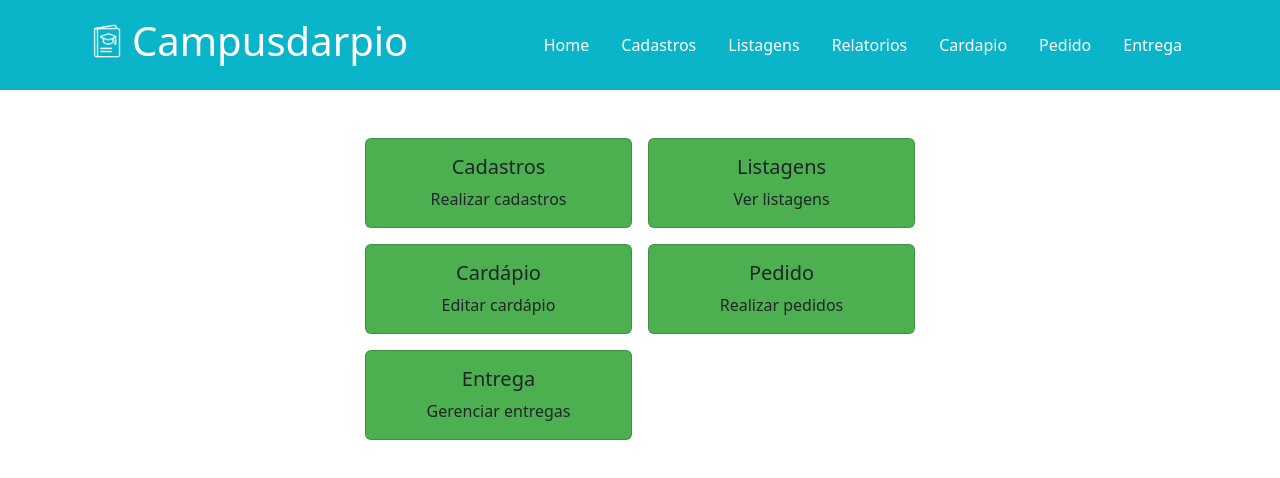
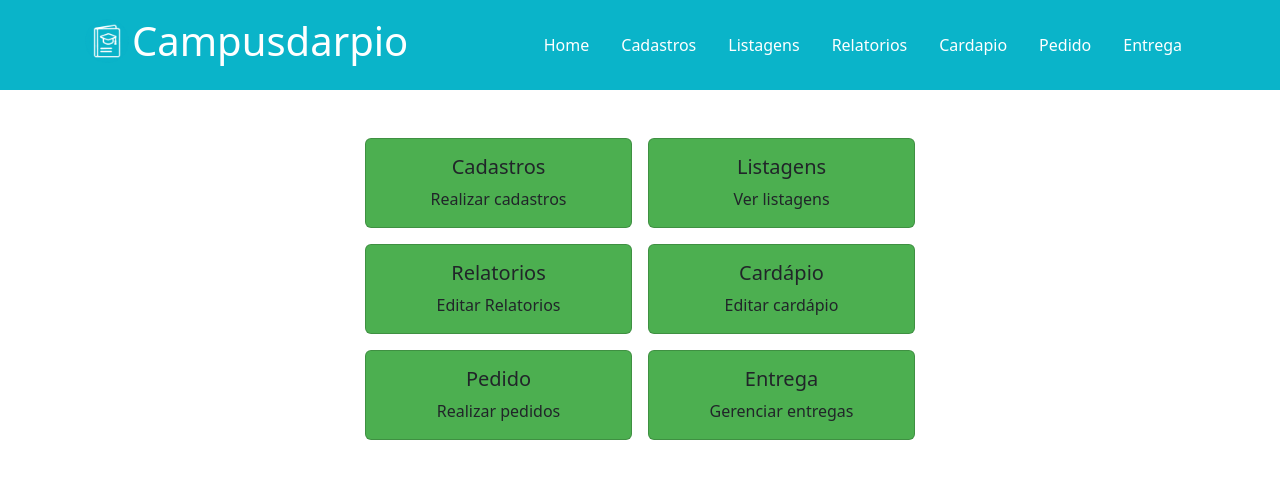
Before and after one commit to LokoInsanus/campusdarpio-frontend, a React (Vite) app: page / in a window 1280 px wide. Shown: the top 478 px of the page. Built offline with nearby package versions, Linux system fonts and the light colour scheme; no server answers.

Commit message:
Homepage Relatorios

```diff
--- a/src/pages/HomePage.tsx
+++ b/src/pages/HomePage.tsx
@@ -17,16 +17,21 @@ const HomePage: FC = () => {
           </NavLink>
         </div>
         <div className="col-3 offset-3">
+          <NavLink to="/relatorios" className="text-decoration-none w-100" end>
+            <Card title="Relatorios" description="Editar Relatorios" />
+          </NavLink>
+        </div>
+        <div className="col-3">
           <NavLink to="/cardapio" className="text-decoration-none w-100" end>
             <Card title="Cardápio" description="Editar cardápio" />
           </NavLink>
         </div>
-        <div className="col-3">
+        <div className="col-3 offset-3">
           <NavLink to="/pedido" className="text-decoration-none w-100" end>
             <Card title="Pedido" description="Realizar pedidos" />
           </NavLink>
         </div>
-        <div className="col-3 offset-3">
+        <div className="col-3">
           <NavLink to="/entrega" className="text-decoration-none w-100" end>
             <Card title="Entrega" description="Gerenciar entregas" />
           </NavLink>
```
